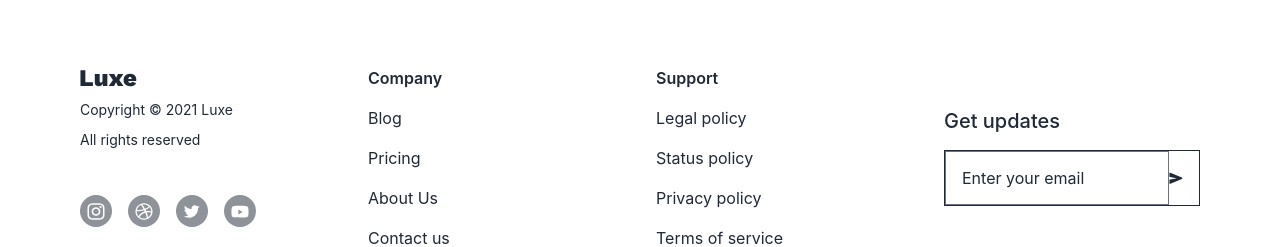
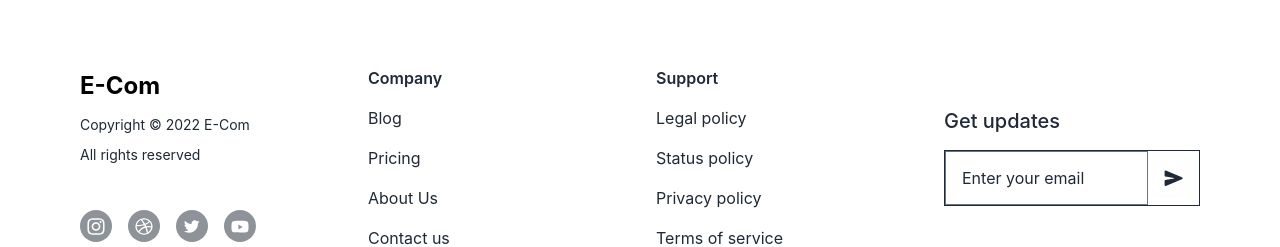
Before and after one commit to Ozair0/Ecom-Golang-Fiber-Nextjs, a Next.js app in the folder front/: page / in a window 1280 px wide. Shown: the part 1584-1831 px from the top of the page. Built offline with nearby package versions, Linux system fonts and the light colour scheme.

Commit message:
Added remove and add option in cart for products and sort the products in cart

```diff
--- a/front/components/cart.tsx
+++ b/front/components/cart.tsx
@@ -1,10 +1,12 @@
 import { useDispatch, useSelector } from "react-redux";
 import { RootState } from "../store/store";
-import { useEffect, useState } from "react";
+import { FormEvent, useEffect, useState } from "react";
 import axios from "../util/axios";
 import { useRouter } from "next/router";
 import { showCart } from "../store/toggleCart";
 import { ProductState } from "../store/products";
+import { addItemToCart, removeItemFromCart } from "../store/cart";
+import { MinusIcon, PlusIcon } from "@heroicons/react/solid";
 
 export default function Cart() {
   const router = useRouter();
@@ -28,7 +30,15 @@ export default function Cart() {
         .catch((error) => error);
     });
   }, [items]);
+  const addToCart = (event: FormEvent, id: number, price: number) => {
+    event.preventDefault();
+    dispatch(addItemToCart({ ID: id, QTY: 1, price }));
+  };
 
+  const removeFromCart = (event: FormEvent, id: number) => {
+    event.preventDefault();
+    dispatch(removeItemFromCart(id));
+  };
   return (
     <>
       {show && (
@@ -97,12 +107,39 @@ export default function Cart() {
                           {/*  <option>02</option>*/}
                           {/*  <option>03</option>*/}
                           {/*</select>*/}
-                          <div className="py-2 px-1 border-gray-200 mr-6 focus:outline-none">
+                          <div className="py-2 px-1 border-gray-200 mr-6 focus:outline-none flex items-center justify-between">
+                            <a
+                              href=""
+                              onClick={(event) =>
+                                removeFromCart(event, product.ID)
+                              }
+                            >
+                              <MinusIcon
+                                className="h-6 w-6 text-black mr-4"
+                                aria-hidden="true"
+                              />
+                            </a>
                             <input
-                              className="w-14 h-5"
+                              className="w-16 text-center bg-gray-50 border border-gray-300 text-gray-900 text-sm rounded-lg focus:ring-blue-500 focus:border-blue-500 block"
                               type="number"
+                              readOnly
                               value={`${product.QTY}`}
                             />
+                            <a
+                              href=""
+                              onClick={(event) =>
+                                addToCart(
+                                  event,
+                                  product.ID,
+                                  product.price + product.additionalPrice
+                                )
+                              }
+                            >
+                              <PlusIcon
+                                className="h-6 w-6 text-black ml-4"
+                                aria-hidden="true"
+                              />
+                            </a>
                           </div>
                         </div>
                         <p className="text-xs leading-3 text-gray-600 pt-2">
--- a/front/pages/index.tsx
+++ b/front/pages/index.tsx
@@ -187,21 +187,10 @@ const Home = (props: Props) => {
         <div className="grid grid-cols-2 md:grid-cols-3 lg:grid-cols-3 xl:grid-cols-4 md:gap-8 gap-4">
           <div className="flex flex-col flex-shrink-0">
             <div>
-              <svg
-                width="57"
-                height="17"
-                viewBox="0 0 57 17"
-                fill="none"
-                xmlns="http://www.w3.org/2000/svg"
-              >
-                <path
-                  d="M5.36 12.328H12.896V16H0.464V0.159999H5.36V12.328ZM18.8135 16.24C17.5815 16.24 16.6055 15.92 15.8855 15.28C15.1655 14.624 14.8055 13.552 14.8055 12.064V4H19.6535V10.936C19.6535 11.544 19.7655 11.976 19.9895 12.232C20.2135 12.488 20.5415 12.616 20.9735 12.616C21.4375 12.616 21.8055 12.44 22.0775 12.088C22.3655 11.736 22.5095 11.168 22.5095 10.384V4H27.3575V16H23.0135L22.8935 13.6C22.1735 15.36 20.8135 16.24 18.8135 16.24ZM34.3209 4L36.1209 7.672L37.9689 4H43.3689L39.2649 9.976L43.4649 16H37.9449L36.0249 12.136L34.1289 16H28.6809L32.9289 9.904L28.8249 4H34.3209ZM50.2822 16.24C48.2022 16.24 46.5702 15.696 45.3862 14.608C44.2022 13.52 43.6102 11.984 43.6102 10C43.6102 8.672 43.8822 7.544 44.4262 6.616C44.9702 5.688 45.7302 4.984 46.7062 4.504C47.6822 4.008 48.8102 3.76 50.0902 3.76C51.4022 3.76 52.5142 4.008 53.4262 4.504C54.3542 4.984 55.0582 5.656 55.5382 6.52C56.0342 7.384 56.2822 8.392 56.2822 9.544C56.2822 10.136 56.2422 10.64 56.1622 11.056H48.2662C48.3782 11.776 48.6022 12.272 48.9382 12.544C49.2902 12.8 49.7542 12.928 50.3302 12.928C50.8262 12.928 51.2182 12.824 51.5062 12.616C51.8102 12.408 52.0262 12.12 52.1542 11.752L56.0422 12.904C55.8342 13.64 55.4422 14.256 54.8662 14.752C54.2902 15.248 53.6022 15.624 52.8022 15.88C52.0022 16.12 51.1622 16.24 50.2822 16.24ZM50.0902 7.048C49.5782 7.048 49.1702 7.192 48.8662 7.48C48.5782 7.768 48.3862 8.256 48.2902 8.944H51.6982C51.6342 8.32 51.4742 7.848 51.2182 7.528C50.9782 7.208 50.6022 7.048 50.0902 7.048Z"
-                  fill="#1F2937"
-                />
-              </svg>
+              <h1 className="font-bold text-2xl">E-Com</h1>
             </div>
             <p className="text-sm leading-none text-gray-800 mt-4">
-              Copyright © 2021 Luxe
+              Copyright © 2022 E-Com
             </p>
             <p className="text-sm leading-none text-gray-800 mt-4">
               All rights reserved
@@ -321,9 +310,9 @@ const Home = (props: Props) => {
                 placeholder="Enter your email"
               />
               <svg
-                className="mr-4 fill-current text-gray-800 hover:text-gray-500"
-                width="16"
-                height="17"
+                className="mr-4 ml-4 fill-current text-gray-800 hover:text-gray-500"
+                width="25"
+                height="25"
                 viewBox="0 0 16 17"
                 fill="none"
                 xmlns="http://www.w3.org/2000/svg"
@@ -346,11 +335,11 @@ const Home = (props: Props) => {
               className="text-base leading-4 p-4 relative z-0 w-full focus:outline-none text-gray-800 placeholder-gray-800"
               placeholder="Enter your email"
             />
-            <div className="cursor-pointer mr-4 cursor-pointer relative z-40">
+            <div className="cursor-pointer mr-4 ml-4 relative z-40">
               <svg
                 className="fill-current text-gray-800 hover:text-gray-500"
-                width="16"
-                height="17"
+                width="25"
+                height="25"
                 viewBox="0 0 16 17"
                 fill="none"
                 xmlns="http://www.w3.org/2000/svg"
--- a/front/pages/shop.tsx
+++ b/front/pages/shop.tsx
@@ -2,7 +2,7 @@ import Image from "next/image";
 import Link from "next/link";
 import { FormEvent, useEffect, useState } from "react";
 import axios from "../util/axios";
-import { LockClosedIcon, PlusIcon } from "@heroicons/react/solid";
+import { PlusIcon } from "@heroicons/react/solid";
 import { useDispatch, useSelector } from "react-redux";
 import { RootState } from "../store/store";
 import { addProducts, ProductsState, ProductState } from "../store/products";
--- a/front/store/cart.ts
+++ b/front/store/cart.ts
@@ -35,13 +35,36 @@ export const cartSlice = createSlice({
         });
         if (!found) {
           state.items.push(action.payload);
+          state.items.sort(function (a, b) {
+            // @ts-ignore
+            return a.ID - b.ID || a.title.localeCompare(b.title);
+          });
         }
       }
+    },
+    removeItemFromCart: (state: CartState, action: PayloadAction<number>) => {
+      // @ts-ignore
+      state.items.map((item, index) => {
+        if (item?.ID === action.payload) {
+          state.length -= 1;
+          state.total -= item.price;
+          if (item.QTY > 1) {
+            item.QTY -= 1;
+          } else {
+            // @ts-ignore
+            state.items.splice(index, 1);
+            state.items.sort(function (a, b) {
+              // @ts-ignore
+              return a.ID - b.ID || a.title.localeCompare(b.title);
+            });
+          }
+        }
+      });
     },
   },
 });
 
 // Action creators are generated for each case reducer function
-export const { addItemToCart } = cartSlice.actions;
+export const { addItemToCart, removeItemFromCart } = cartSlice.actions;
 
 export default cartSlice.reducer;
```
